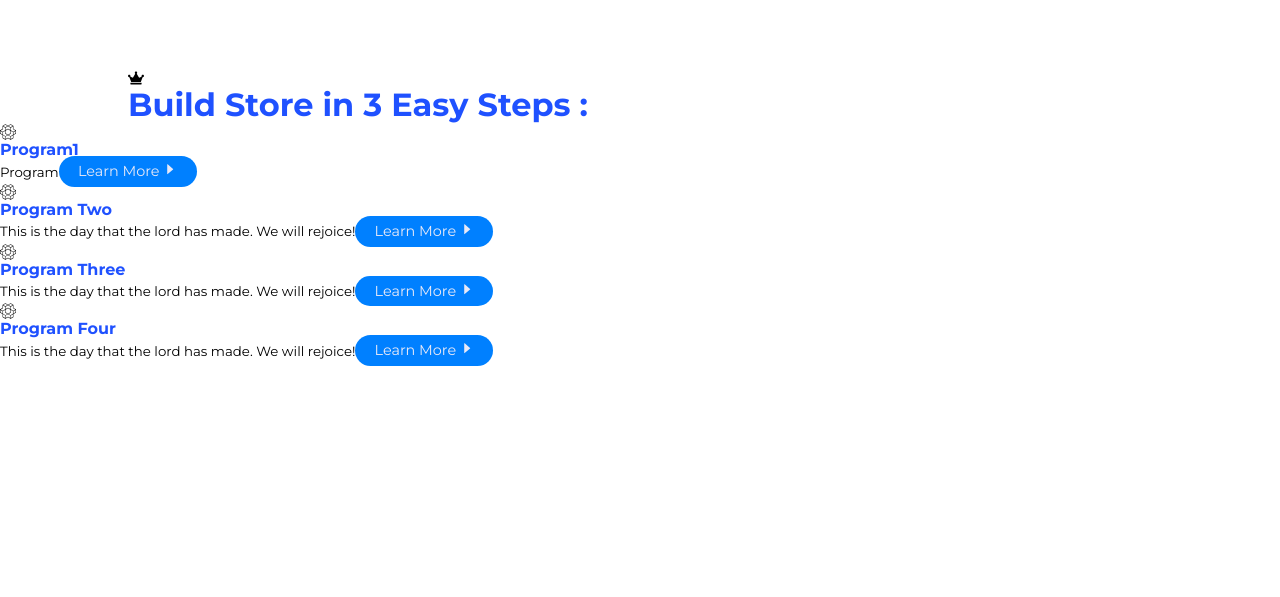
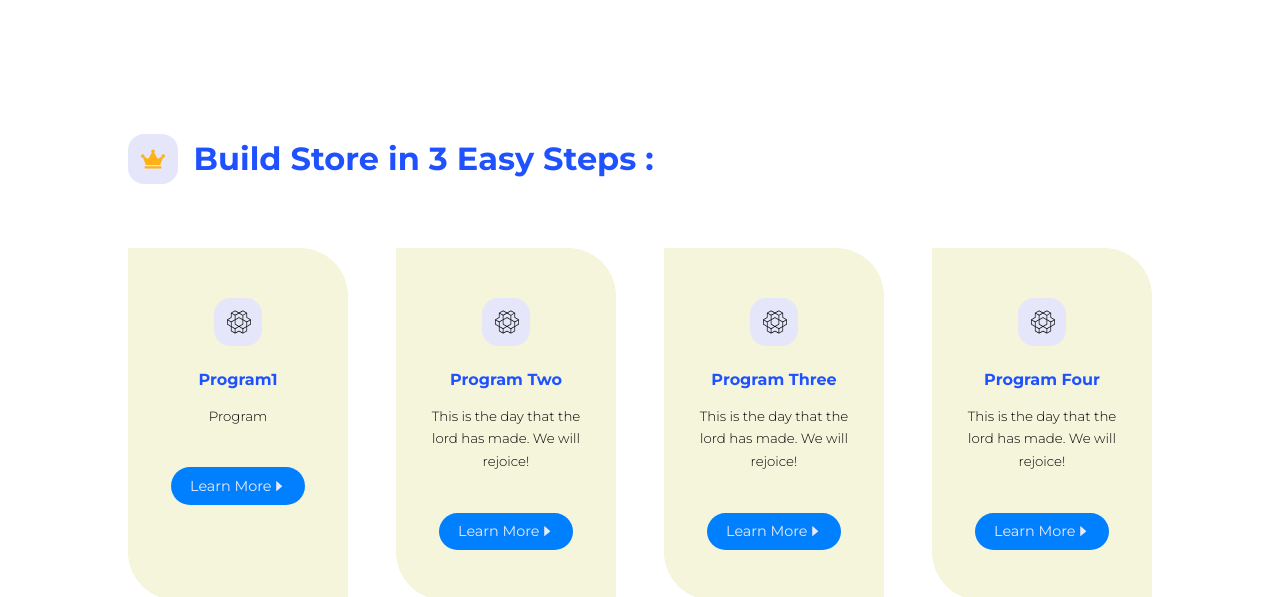
Before and after one commit to blackhatparth/DripShow-React-, a React (Create React App) app: page / in a window 1280 px wide. Shown: the part 730-1327 px from the top of the page. Before the commit the page ends 1096 px from the top, so only its background shows below. Built offline with nearby package versions, Linux system fonts and the light colour scheme.

Commit message:
Steps section completed

```diff
--- a/src/Components/Programs.jsx
+++ b/src/Components/Programs.jsx
@@ -10,7 +10,6 @@ const Programs = () => {
     <section className="programs">
         <div className="container programs__container">
             <SectionHead icon={<FaCrown/>} title="Build Store in 3 Easy Steps :"/>
-        </div>
         <div className="programs__wrapper">
             {
                 programs.map(({id, icon, title, info, path}) => {
@@ -25,6 +24,7 @@ const Programs = () => {
                 })
             }
         </div>
+        </div>
     </section>
   )
 }
--- a/src/Pages/Home/Home.css
+++ b/src/Pages/Home/Home.css
@@ -52,3 +52,29 @@
 .main__header-right:hover .main__header-circle {
     filter: blur(15px);
 }
+
+
+/* ==================Programs===================== */
+
+.programs {
+    margin-top: 4rem;
+}
+
+.programs__wrapper {
+    display: grid;
+    grid-template-columns: repeat(4, 1fr);
+    gap: 3rem;
+    margin-top: 4rem;
+}
+
+.programs__program a {
+    margin-top: 2.5rem;
+    display: flex;
+    align-items: center;
+    justify-content: center;
+}
+
+.programs__program:hover a {
+    background: var(--color-secondary);
+    color: var(--color-gray-600);
+}
--- a/src/index.css
+++ b/src/index.css
@@ -100,3 +100,81 @@ img {
 .btn.sm:hover {
     background: var(--color-gray-100);
 }
+
+
+
+
+
+
+
+
+
+section {
+    margin-top: 10rem;
+}
+
+.section__head {
+    display: flex;
+    align-items: center;
+    gap: 1rem;
+}
+
+.section__head span {
+    background: lavender;
+    padding: 0.8rem;
+    border-radius: 1rem;
+    color: var(--color-secondary);
+    font-size: 1.5rem;
+}
+
+
+
+
+
+
+
+
+
+
+
+
+.card {
+    background: beige;
+    border: 2px solid transparent;
+    text-align: center;
+    padding: 3rem 2rem;
+    border-radius: 0 3rem 0 3rem;
+    transition: var(--transition);
+}
+
+.card:hover {
+    background: transparent;
+    border-color: var(--color-gray-400);
+    cursor: default;
+}
+
+.card span {
+    width: 3rem;
+    height: 3rem;
+    background: lavender;
+    color: black;
+    font-size: 1.5rem;
+    padding: 0.8rem;
+    display: grid;
+    place-items: center;
+    margin-bottom: 1.5rem;
+    margin-inline: auto;
+    border-radius: 1rem;
+    transition: var(--transition);
+}
+
+.card:hover span {
+    background: var(--color-secondary);
+    color: var(--color-gray-600);
+}
+
+.card small {
+    margin-top: 1rem;
+    display: block;
+    font-weight: 300;
+}
```
